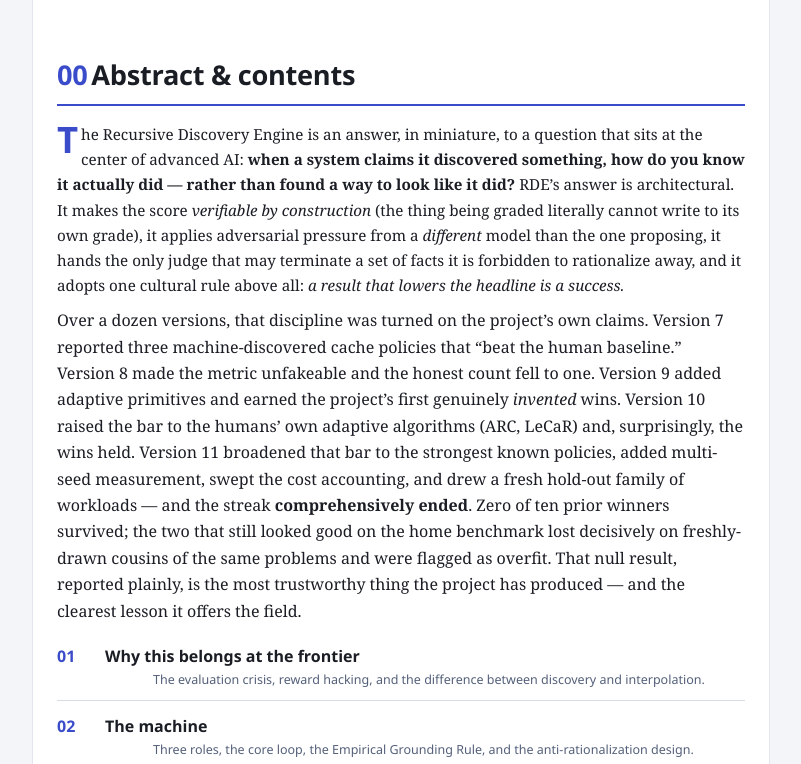
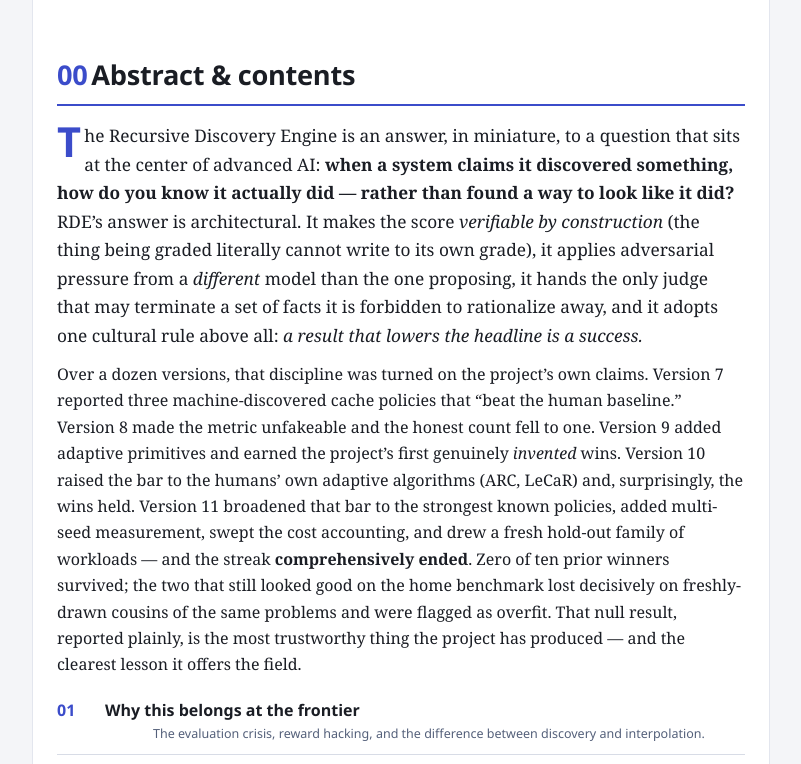
Before and after one commit to NexumCorpus/rde-field-report, a plain HTML site: page index.html in a window 1280 px wide. Shown: the part 773-1537 px from the top of the page, without its empty margins (239-1040 px from the left). Drawn offline with Linux system fonts and the light colour scheme.

Commit message:
Screen layout: lead paragraphs not smaller than body (root 1acdd256c9e889ee5d95871c1e9228907d71c6aeaccf9eab353a465f3716c9b2)
Co-Authored-By: Claude Opus 5.5 <noreply@anthropic.com>

```diff
--- a/index.html
+++ b/index.html
@@ -139,6 +139,7 @@
     .end-note{ font-size:.85rem; margin-top:2.5rem; padding-top:.8rem; }
     pre, code{ overflow-wrap:anywhere; }
     section p, section li{ font-size:1rem; }
+    section p.lead{ font-size:1.08rem; }
   }
   @media screen and (max-width:600px){
     body{ padding:1.5rem 1rem 3rem; font-size:17px; }
```
Also changed, not shown: 3 other files.
